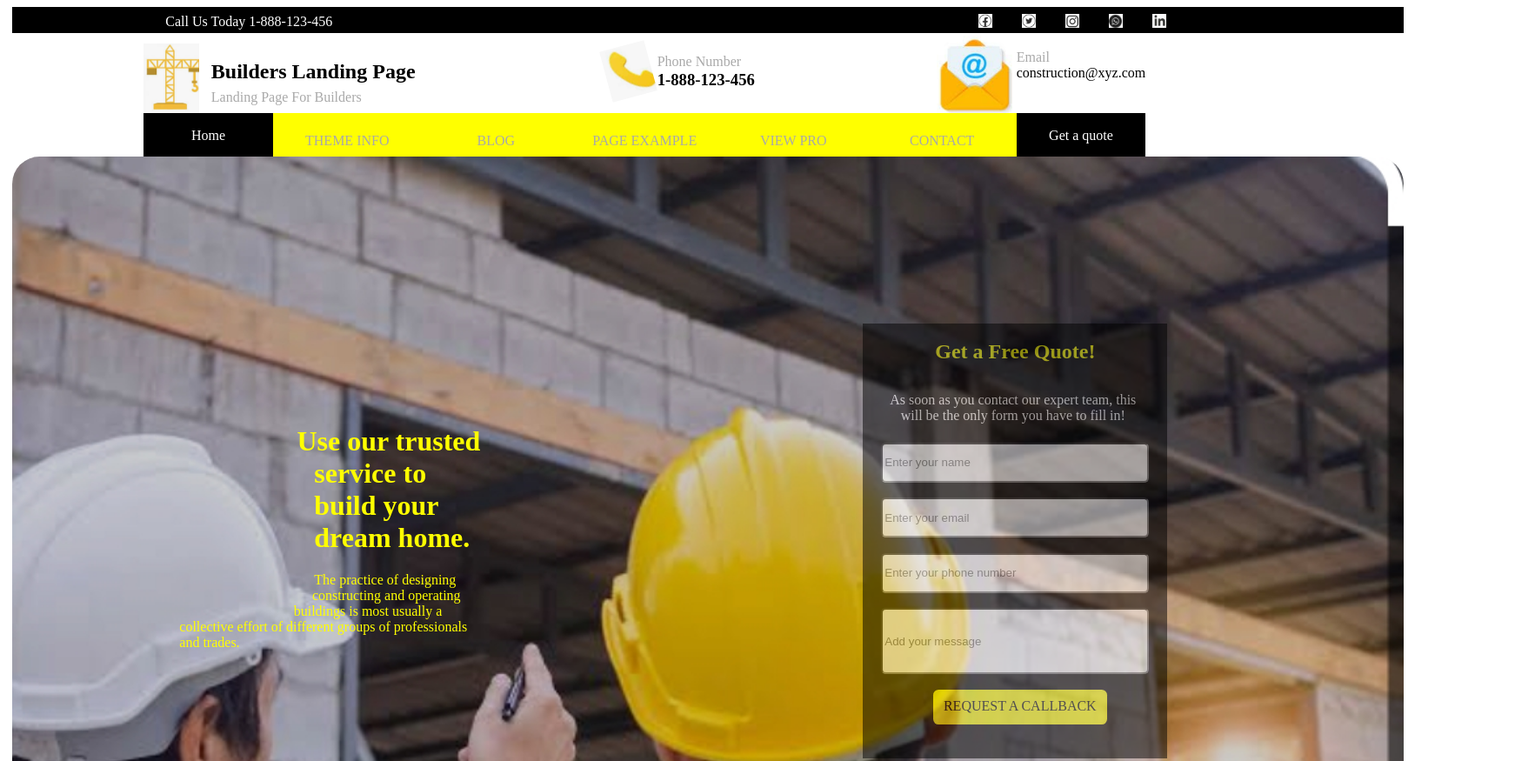
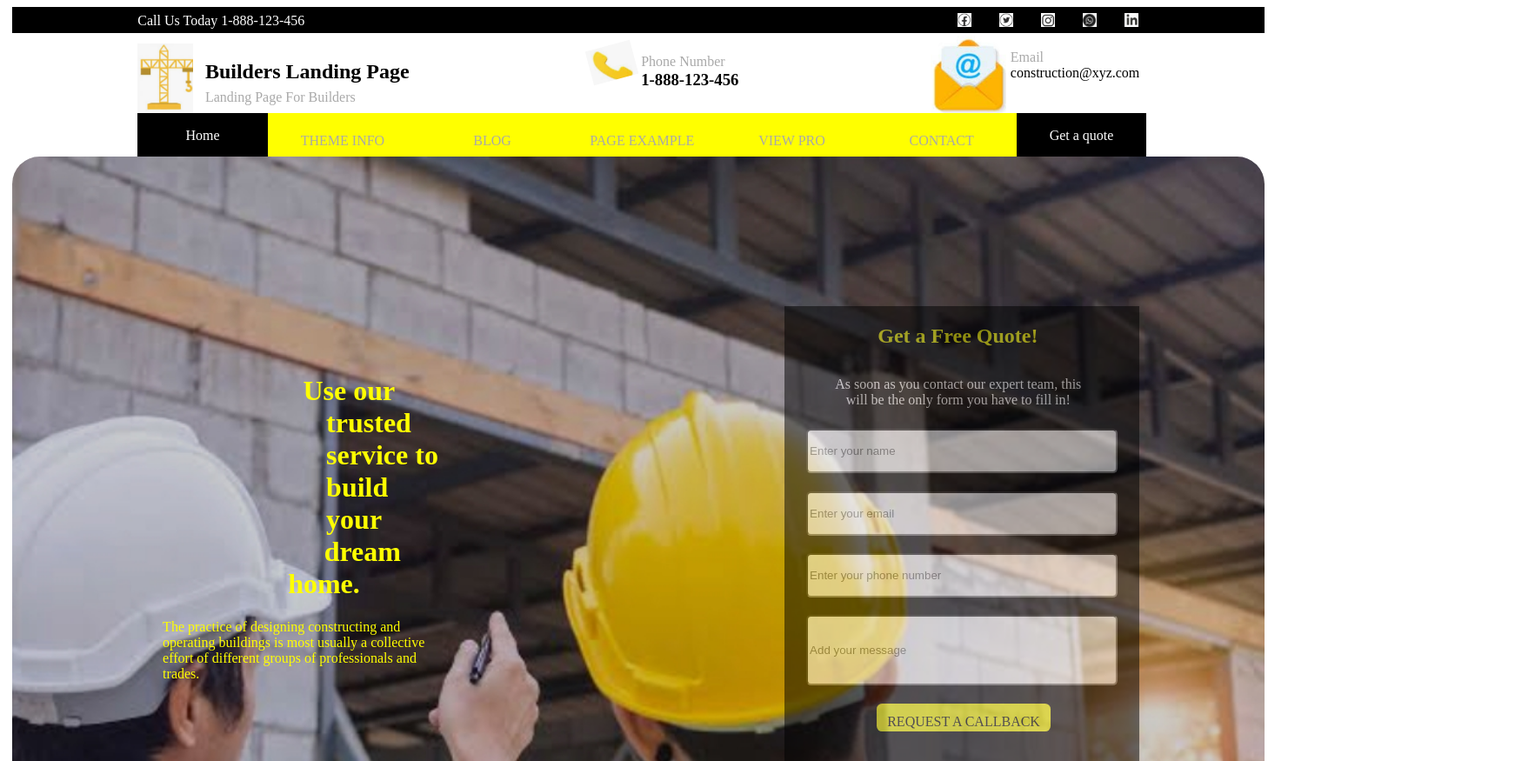
Before and after one commit to Timing4real/knowledge, a plain HTML site: page index.html in a window 1280 px wide. Shown: the top 875 px of the page at 87% size, 1765 px wide, since content can reach past the window. Drawn offline with Linux system fonts and the light colour scheme.

Commit message:
i did re-centralised body and navigation bars

```diff
--- a/style.css
+++ b/style.css
@@ -2,6 +2,7 @@
 
 .universal-container {
     height: auto;
+    width: 90em;
     background-color: white;
     padding-left: 0.5%;
 }
@@ -10,7 +11,7 @@
     display: flex;
     justify-content: space-between;
     height: 30px;
-    width: 100em;
+    width: 90em;
     background-color: black;
 }
 
@@ -18,16 +19,16 @@
     color: white;
     text-align: center;
     margin-top: 0.5%;
-    margin-left: 11%;
+    margin-left: 10%;
 }
 
 .icons {
     margin-top: 0.5%;
     display: flex;
     height: auto;
-    width: 250px;
+    width: 15em;
     justify-content: space-around;
-    margin-right: 16%;
+    margin-right: 9%;
 }
 
 .facebook {
@@ -71,8 +72,8 @@
 }
 
 .major-navigation-bar {
-    margin-left: 12%;
-    width: 100em;
+    margin-left: 10%;
+    width: 90em;
 }
 
 .address-nav-bar {
@@ -122,12 +123,12 @@
     height: 80px;
     width: 13em;
     margin-top: 1%;
-    margin-left: 10%;
+    margin-left: 8%;
 }
 
 .phone-nav-bar {
     display: flex;
-    height: 60px;
+    height: 40px;
     width: 180px;
     margin-top: 1%;
     margin-left: -15%;
@@ -143,7 +144,7 @@
 }
 
 .number-box {
-    height: 60px;
+    height: 40px;
     width: 120px;
     margin-left: 4%;
     margin-top: 2%;
@@ -189,7 +190,7 @@
 
 .links-nav-bar {
     height: 50px;
-    width: 72em;
+    width: 72.5em;
     display: flex;
     justify-content: space-around;
     background-color: yellow;
@@ -241,7 +242,7 @@
 .body-container {
     display: flex;
     height: 60em;
-    width: 100em;
+    width: 90em;
     justify-content: space-between;
     background-image: url("images/engr.jpg");
     background-repeat: no-repeat;
@@ -251,20 +252,20 @@
 
 .the-writings {
     height: 300px;
-    width: 500px;
+    width: 70em;
     margin-left: 12%;
-    margin-top: 18%;
+    margin-top: 16%;
 }
 
 .big-letters {
-    height: 80px;
-    width: 350px;
+    height: 25px;
+    width: 20em;
     color: yellow;
 }
 
 .small-letters {
-    height: 100px;
-    width: 15px;
+    height: 120px;
+    width: 60px;
     float: left;
     margin: 20%;
     shape-outside: circle(50% at 50%);
@@ -272,12 +273,12 @@
 }
 
 .the-quotes {
-    height: 500px;
-    width: 350px;
+    height: 35em;
+    width: 40em;
     text-align: center;
     margin-top: 12%;
     background-color: black;
-    margin-right: 17%;
+    margin-right: 10%;
     opacity: 0.5;
 }
 
@@ -288,32 +289,33 @@
     margin-top: 5%;
     justify-content: space-between;
     color: yellow;
+    margin-left: 6%;
 }
 
 .sub-header {
     height: 40px;
     width: 310px;
-    margin-left: 5%;
+    margin-left: 11%;
     color: white;
 }
 
 input {
-    width: 300px;
-    height: 40px;
+    width: 350px;
+    height: 45px;
     margin-top: 5%;
     border-radius: 0.6cap;
 }
 
 .message {
-    height: 70px;
+    height: 75px;
     text-align: start;
 }
 
 .request {
-    height: 30px;
+    height: 20px;
     width: 200px;
     background-color: yellow;
-    margin-left: 23%;
+    margin-left: 26%;
     margin-top: 5%;
     text-align: center;
     padding-top: 3%;
@@ -321,8 +323,8 @@ input {
 }
 
 #signature {
-    margin-left: 70%;
-    margin-top: -10%;
+    margin-left: 5%;
+    margin-top: -11%;
     color: yellow;
 }
 
```
